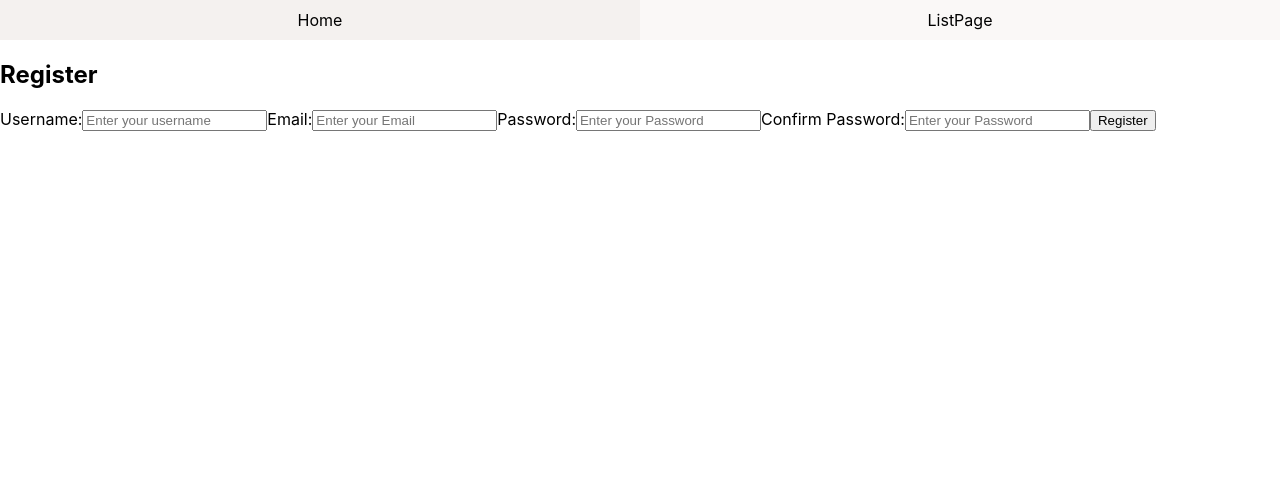
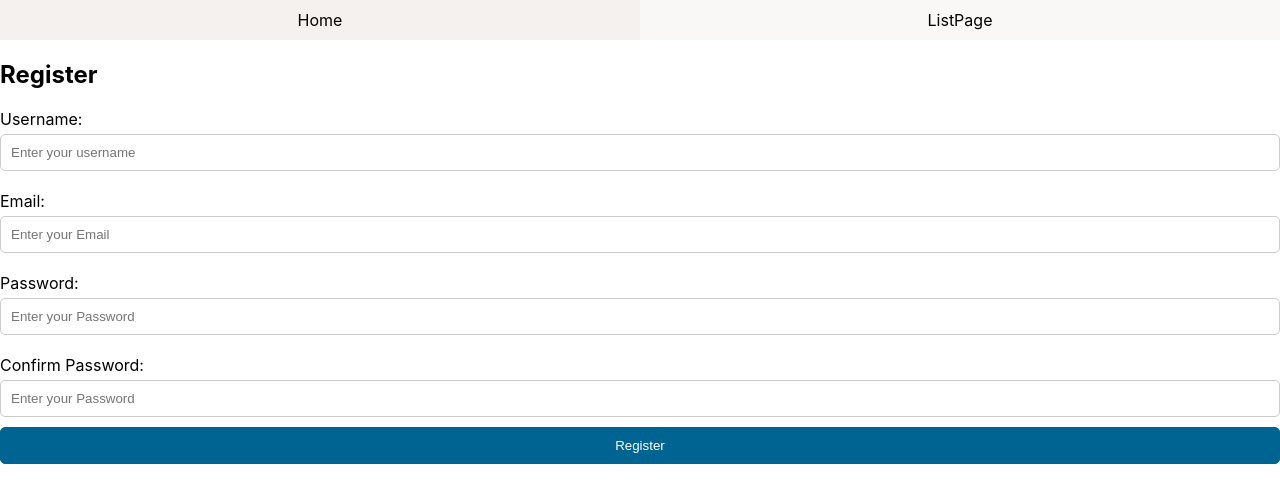
Before and after one commit to sathvik784/ToDoList, a React (Create React App) app: page /register in a window 1280 px wide. Shown: the top 502 px of the page. Built offline with nearby package versions, Linux system fonts and the light colour scheme.

Commit message:
Register page improved look and listpage redirect

```diff
--- a/src/components/Register.js
+++ b/src/components/Register.js
@@ -2,8 +2,19 @@ import React, { useState } from "react";
 import Home from './Home';
 import { Link } from "react-router-dom";
 //import '../styles/Login.css'
+import '../styles/Register.css';
 
 const Register = () => {
+
+
+  const signInButtonStyle = {
+    backgroundColor: '#006492',
+    color: 'white',
+    border: '1px solid #006492',
+    borderRadius: '5px',
+    padding: '10px 20px',
+    cursor: 'pointer',
+  };
 
     const [username, setUsername] = useState("");
     const [email, setEmail] = useState("");
@@ -105,8 +116,11 @@ const Register = () => {
             />
 
 
-            <button type="button" onClick={handleRegister}> Register </button>
-
+<Link to='/listpage' style={{ textDecoration: 'none' }}>
+    <button type="submit" style={signInButtonStyle}>
+      Register
+    </button>
+  </Link>
 
         </div>
     );
--- /dev/null
+++ b/src/styles/Register.css
@@ -0,0 +1,56 @@
+.register-container {
+    max-width: 400px;
+    margin: 0 auto;
+    padding: 20px;
+    border: 1px solid #ccc;
+    border-radius: 8px;
+    box-shadow: 0 2px 4px rgba(0, 0, 0, 0.1);
+    background-color: #fff;
+  }
+
+  .register-container h2 {
+    text-align: center;
+    color: #006492;
+  }
+
+  label {
+    display: block;
+    margin-top: 10px;
+  }
+
+  input {
+    width: 100%;
+    padding: 10px;
+    margin-top: 5px;
+    margin-bottom: 10px;
+    box-sizing: border-box;
+    border: 1px solid #ccc;
+    border-radius: 5px;
+  }
+
+  button {
+    width: 100%;
+    background-color: #006492;
+    color: white;
+    border: 1px solid #006492;
+    border-radius: 5px;
+    padding: 10px 20px;
+    cursor: pointer;
+    transition: background-color 0.3s;
+  }
+
+  button:hover {
+    background-color: #004266;
+  }
+
+  .register-link {
+    text-align: center;
+    display: block;
+    margin-top: 15px;
+    text-decoration: none;
+    color: #006492;
+  }
+
+  .register-link:hover {
+    text-decoration: underline;
+  }
```
